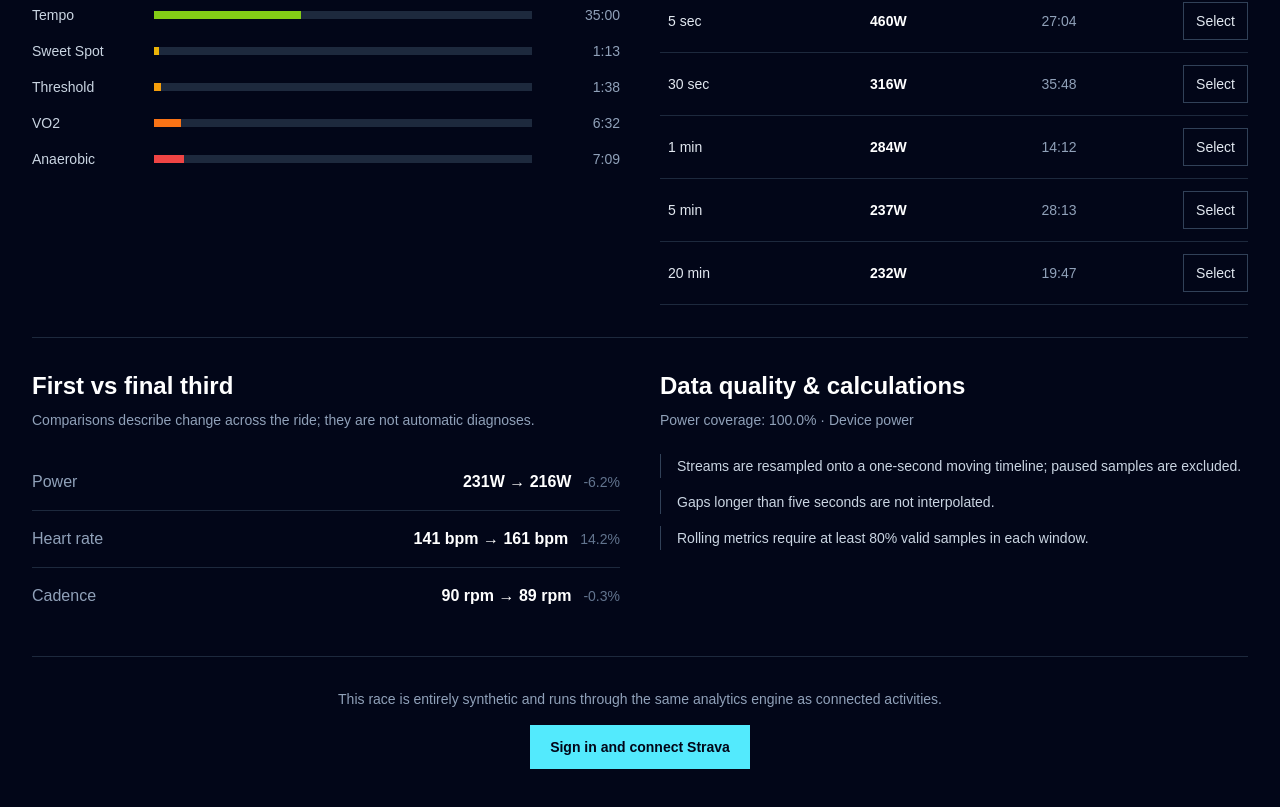
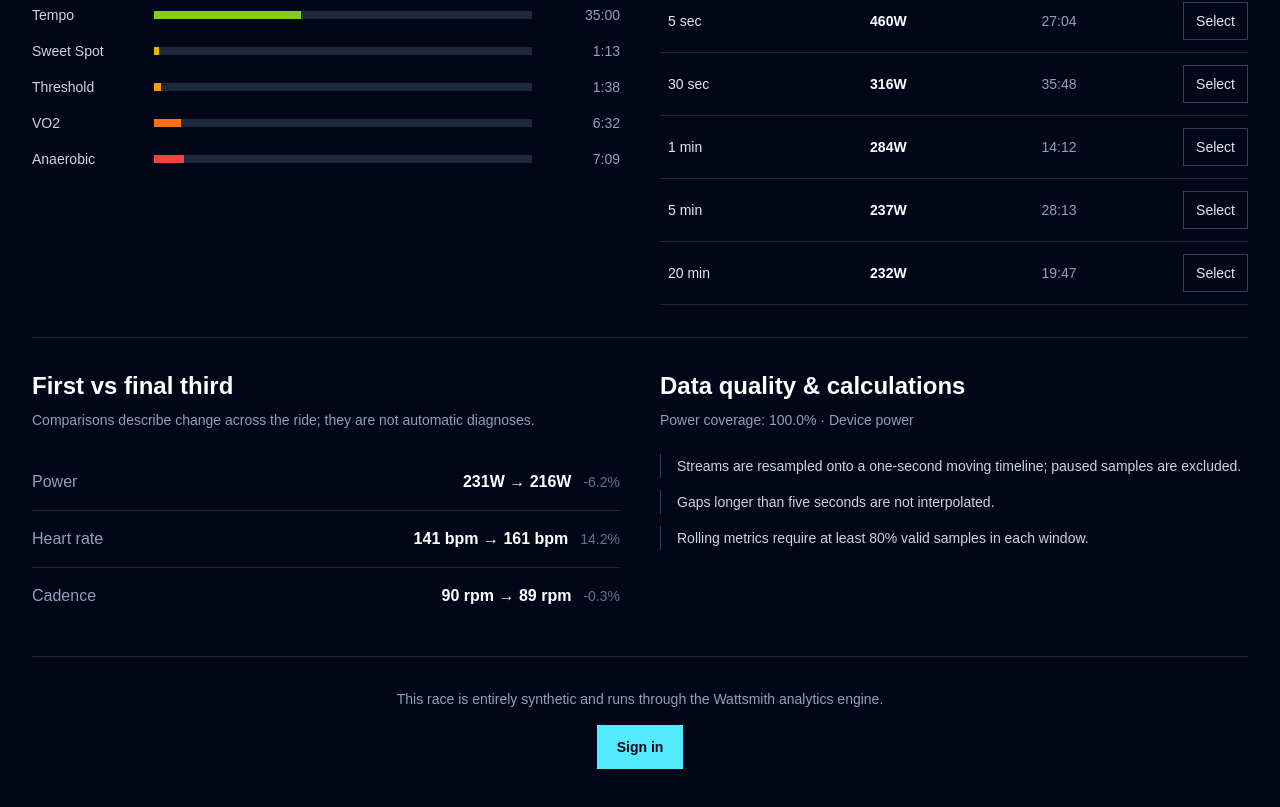
Before and after one commit to codyjohnsontx/wattSmith, a Next.js app: page /demo/activities/synthetic-summer-criterium in a window 1280 px wide. Shown: the part 962-1769 px from the top of the page. Built offline with nearby package versions, Linux system fonts and the light colour scheme.

Commit message:
no-mistakes(review): Gate demo Strava CTA and copy on isStravaEnabled

```diff
--- a/src/app/demo/activities/[activityId]/page.tsx
+++ b/src/app/demo/activities/[activityId]/page.tsx
@@ -1,4 +1,5 @@
 import { notFound } from "next/navigation";
 import { ActivityAnalysisView } from "@/components/ActivityAnalysisView";
 import { demoActivityId, getDemoActivityDetail } from "@/lib/activity/demoFixture";
-export default async function DemoActivityPage({ params }: { params: Promise<{ activityId: string }> }) { const { activityId } = await params; if (activityId !== demoActivityId) notFound(); return <ActivityAnalysisView detail={getDemoActivityDetail()} demo />; }
+import { isStravaEnabled } from "@/lib/server/strava/config";
+export default async function DemoActivityPage({ params }: { params: Promise<{ activityId: string }> }) { const { activityId } = await params; if (activityId !== demoActivityId) notFound(); return <ActivityAnalysisView detail={getDemoActivityDetail()} demo stravaEnabled={isStravaEnabled()} />; }
--- a/src/app/demo/page.tsx
+++ b/src/app/demo/page.tsx
@@ -2,5 +2,5 @@ import Link from "next/link";
 import { demoActivity, demoActivityId } from "@/lib/activity/demoFixture";
 
 export default function DemoPage() {
-  return <main className="min-h-screen bg-slate-950 text-slate-100"><section className="flex min-h-[100svh] flex-col justify-between px-5 py-6 sm:px-10 lg:px-16"><nav className="flex items-center justify-between"><span className="text-sm font-semibold uppercase tracking-[0.32em] text-cyan-300">Wattsmith</span><Link href="/sign-in" className="text-sm font-semibold text-slate-300">Sign in</Link></nav><div className="max-w-5xl py-16"><p className="text-xs font-semibold uppercase tracking-[0.22em] text-amber-200">Synthetic analysis demo</p><h1 className="mt-6 text-5xl font-semibold leading-[.98] tracking-[-0.045em] text-white sm:text-7xl lg:text-8xl">Turn race demands into the next workout.</h1><p className="mt-7 max-w-2xl text-lg leading-8 text-slate-400">Explore the same deterministic analysis engine used for connected rides—without an account or athlete data.</p><Link href={`/demo/activities/${demoActivityId}`} className="mt-9 inline-flex items-center gap-4 bg-cyan-300 px-6 py-4 text-sm font-semibold text-slate-950 transition hover:bg-cyan-200">Analyze {demoActivity.name}<span aria-hidden>→</span></Link></div><div className="grid gap-4 border-t border-slate-800 pt-5 text-sm text-slate-400 sm:grid-cols-3"><p>90 minutes of synthetic race data</p><p>Zones, peaks, weighted load, durability</p><p>No Strava data or credentials required</p></div></section></main>;
+  return <main className="min-h-screen bg-slate-950 text-slate-100"><section className="flex min-h-[100svh] flex-col justify-between px-5 py-6 sm:px-10 lg:px-16"><nav className="flex items-center justify-between"><span className="text-sm font-semibold uppercase tracking-[0.32em] text-cyan-300">Wattsmith</span><Link href="/sign-in" className="text-sm font-semibold text-slate-300">Sign in</Link></nav><div className="max-w-5xl py-16"><p className="text-xs font-semibold uppercase tracking-[0.22em] text-amber-200">Synthetic analysis demo</p><h1 className="mt-6 text-5xl font-semibold leading-[.98] tracking-[-0.045em] text-white sm:text-7xl lg:text-8xl">Turn race demands into the next workout.</h1><p className="mt-7 max-w-2xl text-lg leading-8 text-slate-400">Explore the Wattsmith deterministic analysis engine without an account or athlete data.</p><Link href={`/demo/activities/${demoActivityId}`} className="mt-9 inline-flex items-center gap-4 bg-cyan-300 px-6 py-4 text-sm font-semibold text-slate-950 transition hover:bg-cyan-200">Analyze {demoActivity.name}<span aria-hidden>→</span></Link></div><div className="grid gap-4 border-t border-slate-800 pt-5 text-sm text-slate-400 sm:grid-cols-3"><p>90 minutes of synthetic race data</p><p>Zones, peaks, weighted load, durability</p><p>No Strava data or credentials required</p></div></section></main>;
 }
--- a/src/components/ActivityAnalysisView.tsx
+++ b/src/components/ActivityAnalysisView.tsx
@@ -22,7 +22,7 @@ function comparisonText(value: ComparisonMetric, suffix: string) {
   return `${metric(value.first, suffix)} → ${metric(value.final, suffix)}`;
 }
 
-export function ActivityAnalysisView({ detail, demo = false }: { detail: ActivityDetail; demo?: boolean }) {
+export function ActivityAnalysisView({ detail, demo = false, stravaEnabled = false }: { detail: ActivityDetail; demo?: boolean; stravaEnabled?: boolean }) {
   const router = useRouter();
   const [series, setSeries] = useState({ power: true, heartRate: true, cadence: true });
   const [selectedPeakDuration, setSelectedPeakDuration] = useState<number | null>(null);
@@ -202,7 +202,7 @@ export function ActivityAnalysisView({ detail, demo = false }: { detail: Activit
           <section aria-labelledby="quality-heading"><h2 id="quality-heading" className="text-2xl font-semibold text-white">Data quality & calculations</h2><p className="mt-2 text-sm text-slate-400">Power coverage: {analysis.dataQuality.powerCoveragePercent.toFixed(1)}% · {analysis.dataQuality.hasDevicePower ? "Device power" : "Estimated or absent power"}</p><ul className="mt-6 space-y-3 text-sm leading-6 text-slate-300">{analysis.dataQuality.notes.map((note) => <li key={note} className="border-l border-slate-700 pl-4">{note}</li>)}</ul>{analysis.dataQuality.missingStreams.length ? <p className="mt-5 text-sm text-amber-200">Unavailable: {analysis.dataQuality.missingStreams.join(", ")}. Missing metrics are omitted rather than shown as zero.</p> : null}{!demo ? <Link href="/settings#ftp-history" className="mt-5 inline-block text-sm font-semibold text-cyan-200 underline underline-offset-4">Review FTP history</Link> : null}</section>
         </div>
 
-        {demo ? <footer className="border-t border-slate-800 py-8 text-center"><p className="text-sm text-slate-400">This race is entirely synthetic and runs through the same analytics engine as connected activities.</p><Link href="/sign-in" className="mt-4 inline-block bg-cyan-300 px-5 py-3 text-sm font-semibold text-slate-950">Sign in and connect Strava</Link></footer> : null}
+        {demo ? <footer className="border-t border-slate-800 py-8 text-center"><p className="text-sm text-slate-400">This race is entirely synthetic and runs through the Wattsmith analytics engine.</p><Link href="/sign-in" className="mt-4 inline-block bg-cyan-300 px-5 py-3 text-sm font-semibold text-slate-950">{stravaEnabled ? "Sign in and connect Strava" : "Sign in"}</Link></footer> : null}
       </div>
     </main>
   );
```
Also changed, not shown: 1 other file (tests, documents, lock files or other folders).
